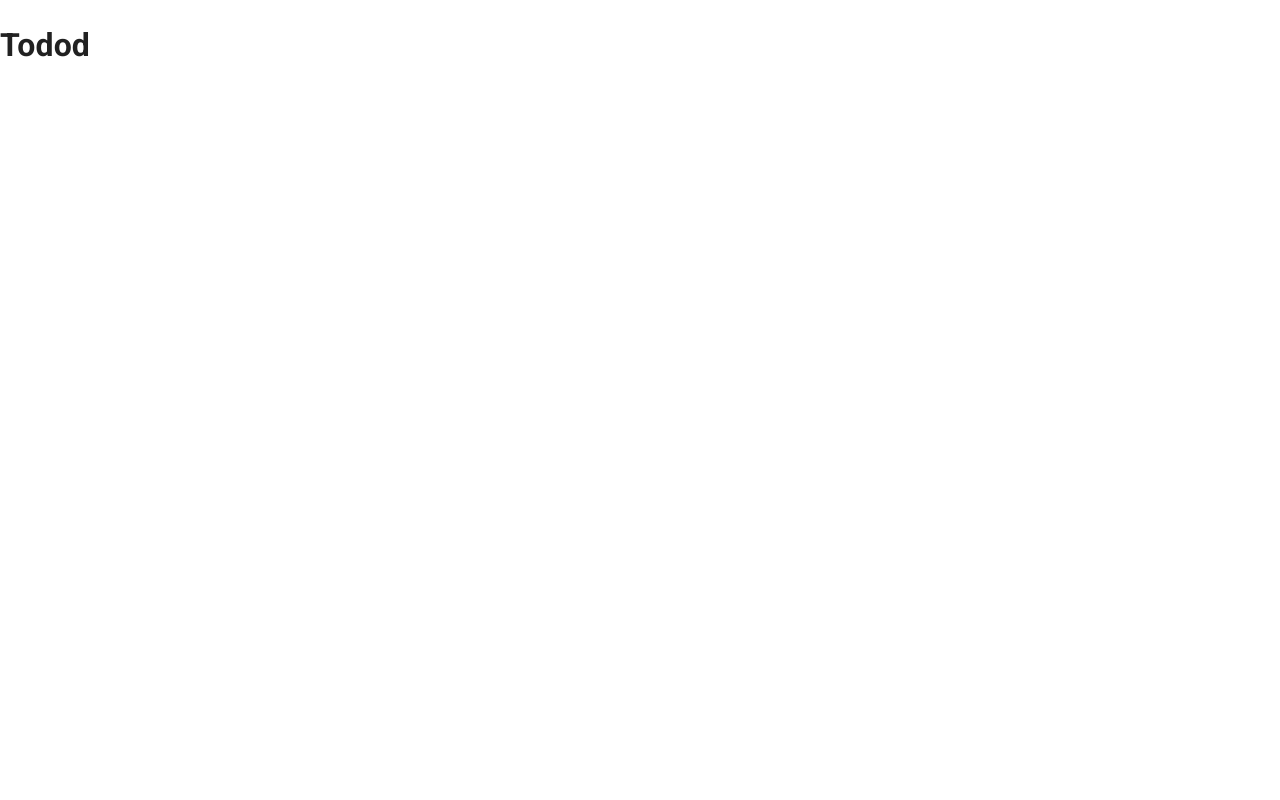
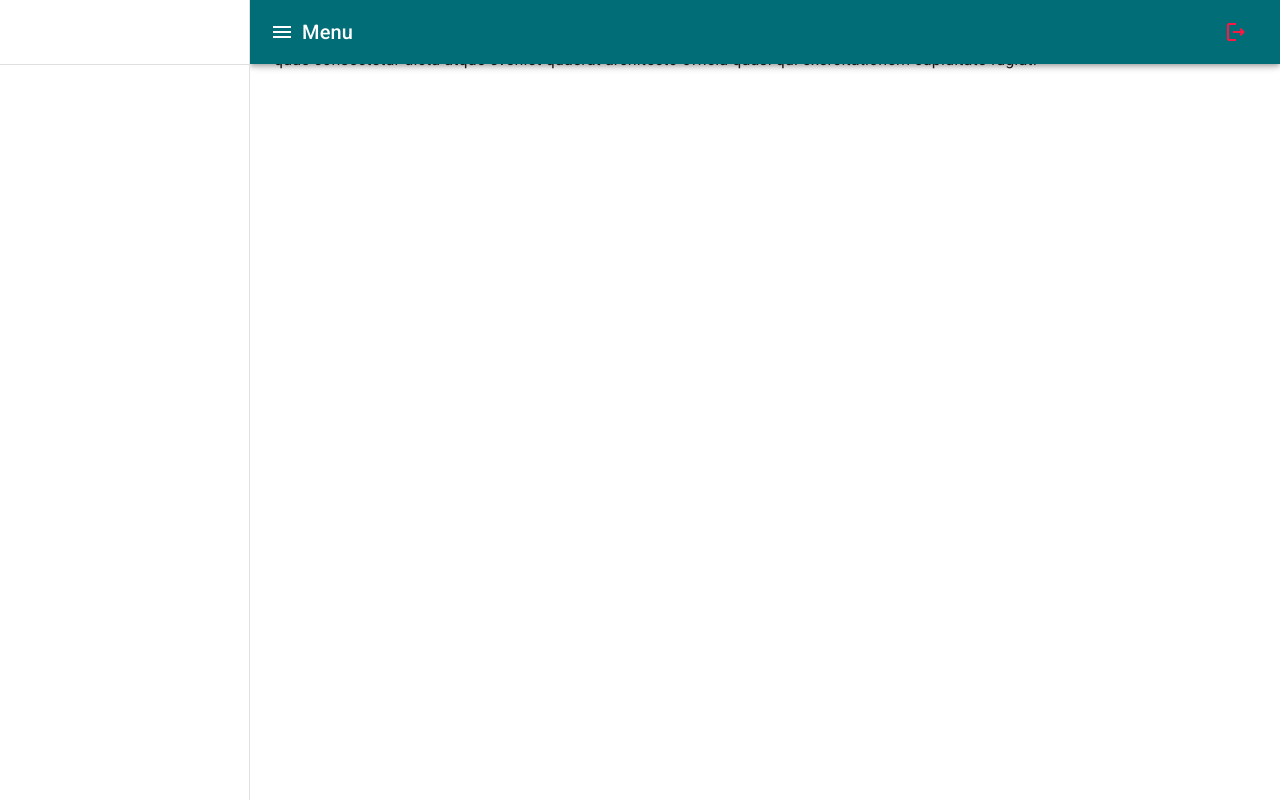
Before and after one commit to RunyShark/ToDo, a React (Vite) app in the folder client/: page / in a window 1280 px wide. Built offline with nearby package versions, Linux system fonts and the light colour scheme.

Commit message:
SideBar_NavBar_Drawe

```diff
--- a/client/src/index/index.ts
+++ b/client/src/index/index.ts
@@ -3,5 +3,5 @@ export * from "../store";
 export * from "../auth";
 export * from "../toDo";
 export * from "../theme/AppTheme";
-export * from "../ui/layout/AuthLayout";
+export * from "../ui/layout";
 export * from "../toDo/routes/TodoRoutes";
--- a/client/src/toDo/pages/TodoPage.tsx
+++ b/client/src/toDo/pages/TodoPage.tsx
@@ -1,3 +1,15 @@
+import { Typography } from "@mui/material";
+import { TodoLayout } from "../../index";
+
 export const TodoPage = () => {
-  return <h1>Todod</h1>;
+  return (
+    <TodoLayout>
+      <Typography>
+        Lorem ipsum dolor sit amet consectetur adipisicing elit. Voluptatem iste
+        eaque, est molestiae voluptate debitis aspernatur sapiente quae
+        consectetur dicta atque eveniet quaerat architecto officia quasi qui
+        exercitationem cupiditate fugiat!
+      </Typography>
+    </TodoLayout>
+  );
 };
--- /dev/null
+++ b/client/src/ui/components/DrawerComponent.tsx
@@ -0,0 +1,77 @@
+import { Fragment, useState, KeyboardEvent, MouseEvent } from "react";
+import { IconButton } from "@mui/material";
+import {
+  Box,
+  Drawer,
+  List,
+  Divider,
+  ListItem,
+  ListItemButton,
+  ListItemIcon,
+  ListItemText,
+  Typography,
+} from "@mui/material";
+import {
+  AccountCircle,
+  ExitToApp,
+  NoteAdd,
+  MenuOutlined,
+} from "@mui/icons-material";
+
+export const DrawerComponent = () => {
+  const [isOpen, setIsOpen] = useState(false);
+
+  const toggleDrawer =
+    (open: boolean) => (event: KeyboardEvent | MouseEvent) => {
+      if (
+        event.type === "keydown" &&
+        ((event as KeyboardEvent).key === "Tab" ||
+          (event as KeyboardEvent).key === "Shift")
+      ) {
+        return;
+      }
+
+      setIsOpen(open);
+    };
+
+  return (
+    <Fragment>
+      <IconButton color="inherit" edge="start">
+        <MenuOutlined onClick={toggleDrawer(true)} />
+      </IconButton>
+      <Drawer open={isOpen} onClose={toggleDrawer(false)}>
+        <Box
+          sx={{ width: 250 }}
+          role="presentation"
+          onClick={toggleDrawer(false)}
+          onKeyDown={toggleDrawer(false)}
+        >
+          <List>
+            <Typography variant="h5" sx={{ textAlign: "center", mb: 2 }}>
+              Menu
+            </Typography>
+            <Divider />
+            {["Perfil", "Crear", "Cerrar sesión"].map((text) => (
+              <>
+                <ListItem key={text} disablePadding sx={{ mb: 2 }}>
+                  <ListItemButton>
+                    <ListItemIcon>
+                      {text === "Crear" ? (
+                        <NoteAdd />
+                      ) : text === "Perfil" ? (
+                        <AccountCircle />
+                      ) : (
+                        <ExitToApp />
+                      )}
+                    </ListItemIcon>
+                    <ListItemText primary={text} />
+                  </ListItemButton>
+                </ListItem>
+              </>
+            ))}
+          </List>
+        </Box>
+      </Drawer>
+    </Fragment>
+  );
+};
--- /dev/null
+++ b/client/src/ui/components/NavBar.tsx
@@ -0,0 +1,33 @@
+import { useDispatch } from "react-redux";
+import { LogoutOutlined, MenuOutlined } from "@mui/icons-material";
+import { AppBar, Grid, IconButton, Toolbar, Typography } from "@mui/material";
+import { DrawerComponent } from "./DrawerComponent";
+
+export const NavBar = ({ drawerWidth }: { drawerWidth: number }) => {
+  return (
+    <AppBar
+      position="fixed"
+      sx={{
+        width: { sm: `calc(100% - ${drawerWidth}px)` },
+        ml: { sm: `${drawerWidth}px` },
+      }}
+    >
+      <Toolbar>
+        <DrawerComponent />
+        <Grid
+          container
+          direction="row"
+          justifyContent="space-between"
+          alignItems="center"
+        >
+          <Typography variant="h6" noWrap component="div">
+            Menu
+          </Typography>
+          <IconButton color="error">
+            <LogoutOutlined />
+          </IconButton>
+        </Grid>
+      </Toolbar>
+    </AppBar>
+  );
+};
--- /dev/null
+++ b/client/src/ui/components/Sidebar.tsx
@@ -0,0 +1,31 @@
+import { Box, Divider, Drawer, List, Toolbar, Typography } from "@mui/material";
+
+export const SideBar = ({ drawerWidth }: { drawerWidth: number }) => {
+  return (
+    <Box
+      component="nav"
+      sx={{ width: { sm: drawerWidth }, flexShrink: { sm: 0 } }}
+    >
+      <Drawer
+        variant="permanent"
+        open
+        sx={{
+          display: { sx: "block" },
+          "& .MuiDrawer-paper": { boxSizing: "border-box", width: drawerWidth },
+        }}
+      >
+        <Toolbar>
+          <Typography variant="h6" noWrap component="div">
+            {/* {displayName} */}
+          </Typography>
+        </Toolbar>
+        <Divider />
+        <List>
+          {/* {notes.map((notes) => (
+            <CardNotes key={notes.id} {...notes} />
+          ))} */}
+        </List>
+      </Drawer>
+    </Box>
+  );
+};
--- /dev/null
+++ b/client/src/ui/components/index.ts
@@ -0,0 +1,3 @@
+export * from "./DrawerComponent";
+export * from "./NavBar";
+export * from "./Sidebar";
--- a/client/src/ui/layout/TodoLayout.tsx
+++ b/client/src/ui/layout/TodoLayout.tsx
@@ -1,3 +1,16 @@
-export const TodoLayout = () => {
-  return <div>TodoLayout</div>;
+import { Box } from "@mui/material";
+import { SideBar, NavBar } from "../components";
+const drawerWidth = 250;
+
+export const TodoLayout = ({ children }: { children: JSX.Element }) => {
+  return (
+    <Box sx={{ display: "flex" }}>
+      <NavBar drawerWidth={drawerWidth} />
+      <SideBar drawerWidth={drawerWidth} />
+      <Box component="main" sx={{ flexGrow: 1, p: 3 }}>
+        {/* Toolbar */}
+        {children}
+      </Box>
+    </Box>
+  );
 };
--- /dev/null
+++ b/client/src/ui/layout/index.ts
@@ -0,0 +1,2 @@
+export * from "./AuthLayout";
+export * from "./TodoLayout";
```
